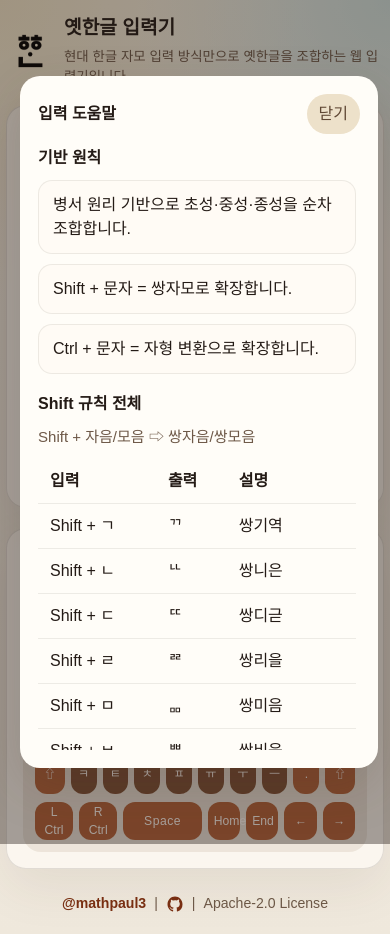
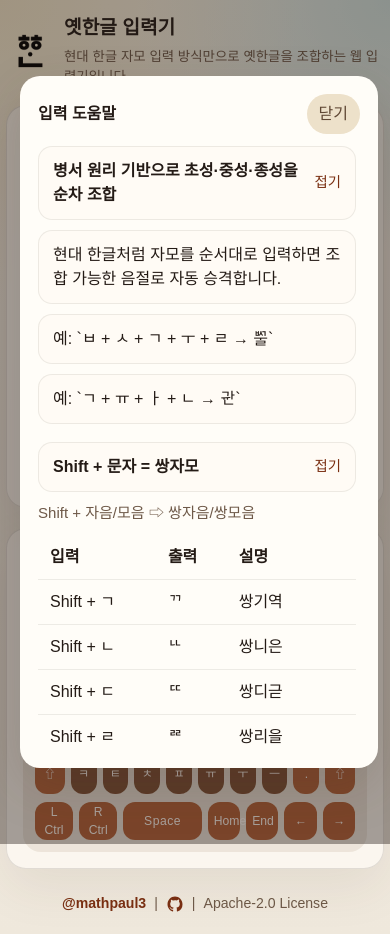
Before and after one commit to mathpaul3/YetHangul, a React (Vite) app: page / in a window 390 px wide. Built offline with nearby package versions, Linux system fonts and the light colour scheme; no server answers; a web font is replaced by a local one.

Commit message:
feat: polish help overlay and mobile selection

```diff
--- a/index.html
+++ b/index.html
@@ -4,7 +4,7 @@
     <meta charset="UTF-8" />
     <meta name="viewport" content="width=device-width, initial-scale=1.0" />
     <link href="/favicon.ico" rel="icon" sizes="any" />
-    <title>YetHangul</title>
+    <title>옛한글 입력기</title>
   </head>
   <body>
     <div id="root"></div>
--- a/src/assets/styles/global.css
+++ b/src/assets/styles/global.css
@@ -219,6 +219,16 @@ textarea {
   align-items: center;
 }
 
+.copy-toast {
+  align-self: flex-start;
+  padding: 8px 12px;
+  border-radius: 999px;
+  background: rgba(47, 106, 104, 0.92);
+  color: #fffaf5;
+  font-size: 0.88rem;
+  box-shadow: 0 10px 24px rgba(47, 106, 104, 0.2);
+}
+
 .badge {
   padding: 8px 12px;
   border-radius: 999px;
@@ -423,6 +433,27 @@ textarea {
   gap: 10px;
 }
 
+.help-accordion {
+  display: flex;
+  align-items: center;
+  justify-content: space-between;
+  gap: 12px;
+  width: 100%;
+  padding: 12px 14px;
+  border: 1px solid rgba(36, 27, 22, 0.08);
+  border-radius: 14px;
+  background: rgba(255, 251, 245, 0.92);
+  color: #241b16;
+  text-align: left;
+  cursor: pointer;
+}
+
+.help-accordion span {
+  color: #7a2f12;
+  font-size: 0.9rem;
+  white-space: nowrap;
+}
+
 .help-principles {
   display: grid;
   gap: 10px;
--- a/src/features/ime/hooks/useImeWorkbench.ts
+++ b/src/features/ime/hooks/useImeWorkbench.ts
@@ -99,6 +99,7 @@ export function useImeWorkbench() {
   const [documentUnits, setDocumentUnits] = useState<string[]>([])
   const [caretIndex, setCaretIndex] = useState(0)
   const [selectionRange, setSelectionRange] = useState<SelectionRange>(null)
+  const [copyFeedback, setCopyFeedback] = useState<string | null>(null)
   const pressedModifiersRef = useRef<PressedModifierState>({})
   const documentUnitsRef = useRef<string[]>([])
   const caretIndexRef = useRef(0)
@@ -122,6 +123,7 @@ export function useImeWorkbench() {
     rightShift: false,
   })
   const selectionAnchorRef = useRef<number | null>(null)
+  const copyFeedbackTimeoutRef = useRef<number | null>(null)
   const isDraggingSelectionRef = useRef(false)
   const didMoveSelectionRef = useRef(false)
   const dragStartUnitIndexRef = useRef<number | null>(null)
@@ -233,8 +235,29 @@ export function useImeWorkbench() {
       for (const controller of Object.values(modifierLongPressControllerRef.current)) {
         controller?.cancel()
       }
+
+      if (copyFeedbackTimeoutRef.current != null) {
+        window.clearTimeout(copyFeedbackTimeoutRef.current)
+      }
     }
   }, [])
+
+  function showCopyFeedback(message = '복사되었습니다') {
+    if (typeof window === 'undefined') {
+      setCopyFeedback(message)
+      return
+    }
+
+    if (copyFeedbackTimeoutRef.current != null) {
+      window.clearTimeout(copyFeedbackTimeoutRef.current)
+    }
+
+    setCopyFeedback(message)
+    copyFeedbackTimeoutRef.current = window.setTimeout(() => {
+      setCopyFeedback(null)
+      copyFeedbackTimeoutRef.current = null
+    }, 1400)
+  }
 
   function setHardwareModifier(modifierKey: ModifierKey, pressed: boolean) {
     pressedModifiersRef.current[modifierKey] = pressed
@@ -582,10 +605,12 @@ export function useImeWorkbench() {
 
     event.preventDefault()
     event.clipboardData.setData('text/plain', text)
+    showCopyFeedback()
   }
 
   async function copyAllText() {
     await navigator.clipboard.writeText(renderedText)
+    showCopyFeedback()
   }
 
   async function copySelectionText() {
@@ -596,6 +621,7 @@ export function useImeWorkbench() {
     }
 
     await navigator.clipboard.writeText(renderedUnits.slice(bounds.start, bounds.end).join(''))
+    showCopyFeedback()
   }
 
   function handleUtilityInput(utilityKey: 'space' | 'period' | 'semicolon' | 'enter') {
@@ -1017,7 +1043,14 @@ export function useImeWorkbench() {
       return
     }
 
-    const unitIndex = resolveEditorUnitIndexFromPointerTarget(event.target)
+    const pointedTarget =
+      typeof document !== 'undefined'
+        ? document.elementFromPoint(event.clientX, event.clientY)
+        : null
+
+    const unitIndex =
+      resolveEditorUnitIndexFromPointerTarget(pointedTarget) ??
+      resolveEditorUnitIndexFromPointerTarget(event.target)
 
     if (unitIndex == null) {
       return
@@ -1055,6 +1088,7 @@ export function useImeWorkbench() {
   return {
     caretIndex,
     selectionRange,
+    copyFeedback,
     renderedUnits,
     renderedCaretIndex,
     engineState,
--- a/src/features/ime/ui/ImeWorkbench.tsx
+++ b/src/features/ime/ui/ImeWorkbench.tsx
@@ -122,11 +122,17 @@ export function ImeWorkbench() {
   const rootRef = useRef<HTMLElement | null>(null)
   const [renderMode, setRenderMode] = useState<'composed' | 'decomposed'>('composed')
   const [showHelpOverlay, setShowHelpOverlay] = useState(false)
+  const [helpSections, setHelpSections] = useState({
+    principles: true,
+    shift: true,
+    ctrl: true,
+  })
   const editorSurfaceTouchBehavior = getEditorSurfaceTouchBehavior()
   const {
     engineState,
     hardwareModifierState,
     pressedVisualKeys,
+    copyFeedback,
     renderedUnits,
     renderedCaretIndex,
     renderedText,
@@ -233,6 +239,13 @@ export function ImeWorkbench() {
     return iconMap[label] ?? label
   }
 
+  function toggleHelpSection(section: keyof typeof helpSections) {
+    setHelpSections((previous) => ({
+      ...previous,
+      [section]: !previous[section],
+    }))
+  }
+
   const syllableCount = renderedUnits.length
   const decomposedCount = Array.from(renderedText).length
   const selectionLabel =
@@ -314,6 +327,8 @@ export function ImeWorkbench() {
                 도움말
               </button>
             </div>
+
+            {copyFeedback ? <div className="copy-toast">{copyFeedback}</div> : null}
 
             <output className="sr-only" data-testid="rendered-text-value">
               {renderedText.length > 0 ? renderedText : '\u00A0'}
@@ -729,16 +744,34 @@ export function ImeWorkbench() {
             </div>
             <div className="help-overlay-body">
               <section className="help-section">
-                <strong>기반 원칙</strong>
+                <button
+                  className="help-accordion"
+                  type="button"
+                  onClick={() => toggleHelpSection('principles')}
+                >
+                  <strong>병서 원리 기반으로 초성·중성·종성을 순차 조합</strong>
+                  <span>{helpSections.principles ? '접기' : '예시 보기'}</span>
+                </button>
+                {helpSections.principles ? (
                   <div className="help-principles">
-                  <div className="note-card">병서 원리 기반으로 초성·중성·종성을 순차 조합합니다.</div>
-                  <div className="note-card">Shift + 문자 = 쌍자모로 확장합니다.</div>
-                  <div className="note-card">Ctrl + 문자 = 자형 변환으로 확장합니다.</div>
+                    <div className="note-card">현대 한글처럼 자모를 순서대로 입력하면 조합 가능한 음절로 자동 승격합니다.</div>
+                    <div className="note-card">예: `ㅂ + ㅅ + ㄱ + ㅜ + ㄹ → ᄢᅮᆯ`</div>
+                    <div className="note-card">예: `ㄱ + ㅠ + ㅏ + ㄴ → ᄀᆎᆫ`</div>
                   </div>
+                ) : null}
               </section>
 
               <section className="help-section">
-                <strong>Shift 규칙 전체</strong>
+                <button
+                  className="help-accordion"
+                  type="button"
+                  onClick={() => toggleHelpSection('shift')}
+                >
+                  <strong>Shift + 문자 = 쌍자모</strong>
+                  <span>{helpSections.shift ? '접기' : '전체 보기'}</span>
+                </button>
+                {helpSections.shift ? (
+                  <>
                     <p className="rule-modal-description">Shift + 자음/모음 ⇨ 쌍자음/쌍모음</p>
                     <div className="rule-table-wrap">
                       <table className="rule-table">
@@ -760,10 +793,21 @@ export function ImeWorkbench() {
                         </tbody>
                       </table>
                     </div>
+                  </>
+                ) : null}
               </section>
 
               <section className="help-section">
-                <strong>Ctrl 규칙 전체</strong>
+                <button
+                  className="help-accordion"
+                  type="button"
+                  onClick={() => toggleHelpSection('ctrl')}
+                >
+                  <strong>Ctrl + 문자 = 자형 변환</strong>
+                  <span>{helpSections.ctrl ? '접기' : '전체 보기'}</span>
+                </button>
+                {helpSections.ctrl ? (
+                  <>
                     <p className="rule-modal-description">Ctrl + 자음/모음 ⇨ 자형 변환 (반치음ᅀ 예외)</p>
                     <div className="rule-table-wrap">
                       <table className="rule-table">
@@ -785,6 +829,8 @@ export function ImeWorkbench() {
                         </tbody>
                       </table>
                     </div>
+                  </>
+                ) : null}
               </section>
             </div>
           </div>
```
Lines whose indentation alone changed are shown as unchanged.
